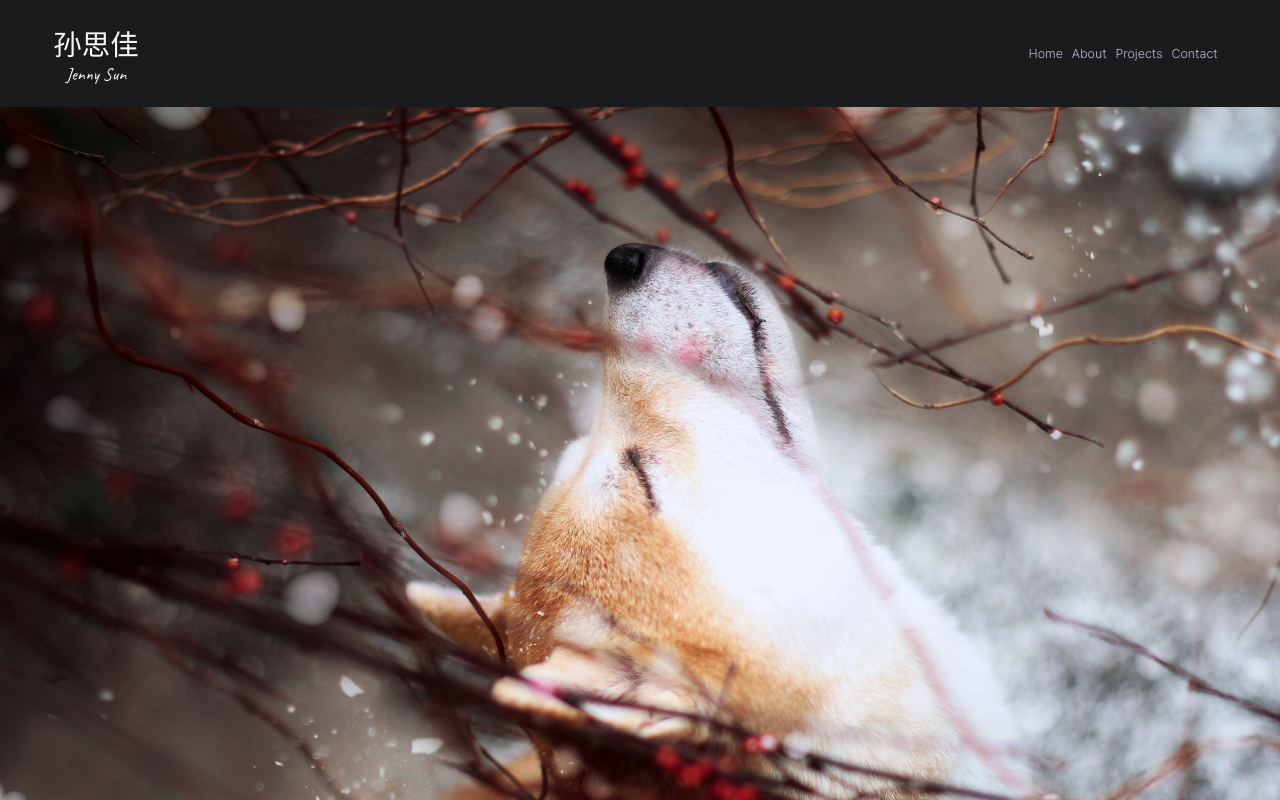
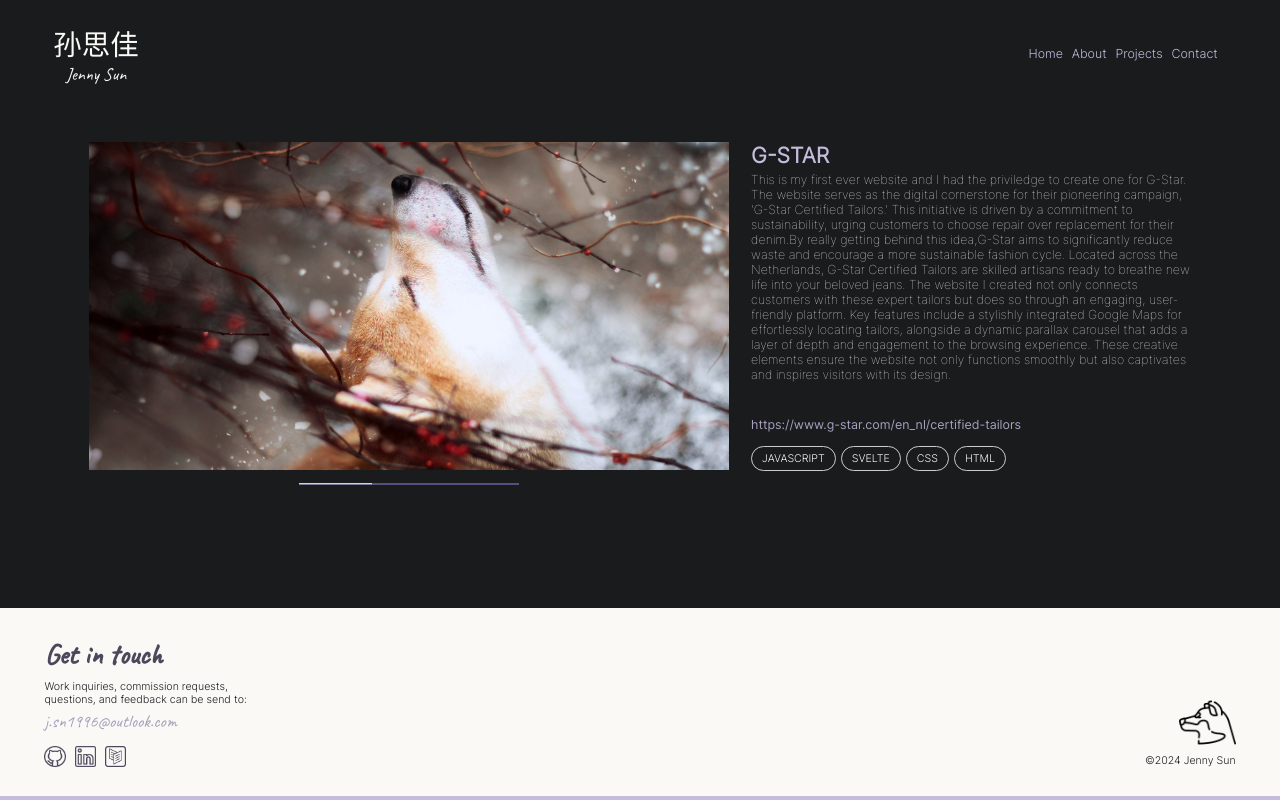
Before and after one commit to xMISSJ/portfolio, a SvelteKit app: page /projects in a window 1280 px wide. Shown: the top 800 px of the page. Built offline with nearby package versions, Linux system fonts and the light colour scheme; a web font is replaced by a local one.

Commit message:
Feat: added one project.

```diff
--- a/src/components/Button.svelte
+++ b/src/components/Button.svelte
@@ -10,7 +10,7 @@
     display: inline-block;
     width: fit-content;
     background-color: transparent;
-    color: var(--color-off-white);
+    color: var(--color-lilac);
     border: 2px solid var(--color-lilac);
     padding: 0.75rem 1rem;
     font-family: "Inter", sans-serif;
--- a/src/components/Carousel/CarouselSlider.svelte
+++ b/src/components/Carousel/CarouselSlider.svelte
@@ -7,6 +7,8 @@
   import Spacer from "../Spacer.svelte";
 
   export let images: { src: string; alt?: string }[];
+  export let width: string = "100%";
+  export let height: string = "100%";
 
   let currentIndex: number = 0;
   let imageWidth: number = 0;
@@ -90,7 +92,7 @@
 
 <!-- svelte-ignore a11y-no-static-element-interactions -->
 {#if images.length != 0}
-  <div class="carousel-container">
+  <div class="carousel-container" style="width: {width}; height: {height};">
     <div
       class="carousel"
       style={isDragging ? "cursor: grabbing;" : "cursor: pointer;"}
@@ -106,13 +108,13 @@
       <div
         bind:this={imageContainer}
         class="carousel-image-container"
-        style="width: calc({images.length} * 100vw);"
+        style="width: calc({images.length} * 100%);"
       >
         {#each images as image, index}
           <div
             bind:clientWidth={imageWidth}
             class="carousel-image"
-            style="left: calc({index} * 100vw);"
+            style="left: calc({index} * 100%);"
           >
             <Image src={image.src} alt={image.alt} objectFit="cover" />
           </div>
@@ -131,24 +133,24 @@
     flex-direction: column;
     align-items: center;
     overflow: hidden;
-    width: 100%;
     position: relative;
   }
 
   .carousel {
     display: inline-flex;
     width: 100%;
+    height: 100%;
     position: relative;
   }
 
   .carousel-image-container {
-    width: 100vw;
-    height: 100vh;
+    width: 100%;
+    height: 100%;
     position: relative;
   }
 
   .carousel-image {
-    width: 100vw;
+    width: 100%;
     height: 100%;
     position: absolute;
   }
--- /dev/null
+++ b/src/components/Tag.svelte
@@ -0,0 +1,18 @@
+<script lang="ts">
+  import Typography from "./Typography.svelte";
+</script>
+
+<div id="tag">
+  <Typography variant="p" type="small-body">
+    <slot />
+  </Typography>
+</div>
+
+<style lang="scss">
+  #tag {
+    display: flex;
+    border: 1px solid #ccc;
+    border-radius: 16px;
+    padding: 5px 10px 5px 10px;
+  }
+</style>
--- a/src/components/Typography.svelte
+++ b/src/components/Typography.svelte
@@ -27,6 +27,10 @@
       fontFamily: '"Inter Light", sans-serif',
       fontSize: "2.4rem",
     },
+    subtitle3: {
+      fontFamily: '"Inter", sans-serif',
+      fontSize: "2.4rem",
+    },
     body: {
       fontFamily: '"Inter Thin", sans-serif',
       fontSize: "1.4rem",
--- /dev/null
+++ b/src/interfaces/ProjectItem.ts
@@ -0,0 +1,5 @@
+interface ProjectItem {
+  name: string;
+  link: string;
+  skills: string[];
+}
--- a/src/routes/about/+page.svelte
+++ b/src/routes/about/+page.svelte
@@ -9,7 +9,7 @@
 
 <section id="about-page">
   <Spacer multiplier={10} />
-  <div id="about-me">
+  <section id="about-me">
     <h1>
       <Typography variant="span" type="subtitle">I'm</Typography>
       <Typography variant="span" type="subtitle2" color="var(--color-lilac)">
@@ -61,7 +61,7 @@
       </Typography>
     </div>
     <Spacer multiplier={16} />
-  </div>
+  </section>
 </section>
 
 <style lang="scss">
--- a/src/routes/projects/+page.svelte
+++ b/src/routes/projects/+page.svelte
@@ -1,11 +1,128 @@
-<script>
+<script lang="ts">
   import CarouselSlider from "../../components/Carousel/CarouselSlider.svelte";
+  import Spacer from "../../components/Spacer.svelte";
+  import Tag from "../../components/Tag.svelte";
+  import Typography from "../../components/Typography.svelte";
+
+  let projects: ProjectItem[] = [
+    {
+      name: "gstar",
+      link: "https://www.g-star.com/en_nl/certified-tailors",
+      skills: ["JavaScript", "Svelte", "CSS", "HTML"],
+    },
+  ];
 </script>
 
+<section id="projects-page">
+  <Spacer multiplier={10} />
+  <section id="project">
+    <div id="carousel-container">
       <CarouselSlider
         images={[
           { src: "/images/shiba-placeholder.jpg", alt: "Placeholder" },
           { src: "/images/shiba-placeholder.jpg", alt: "Placeholder" },
           { src: "/images/shiba-placeholder.jpg", alt: "Placeholder" },
         ]}
+        width="50vw"
+        height="40rem"
       />
+    </div>
+
+    <div id="description">
+      <div id="top">
+        <Typography variant="h1" type="subtitle2" color="var(--color-lilac)"
+          >G-STAR</Typography
+        >
+        <Spacer multiplier={1} />
+
+        <Typography variant="p" type="body">
+          This is my first ever website and I had the priviledge to create one
+          for G-Star. The website serves as the digital cornerstone for their
+          pioneering campaign, 'G-Star Certified Tailors.' This initiative is
+          driven by a commitment to sustainability, urging customers to choose
+          repair over replacement for their denim.By really getting behind this
+          idea,G-Star aims to significantly reduce waste and encourage a more
+          sustainable fashion cycle. Located across the Netherlands, G-Star
+          Certified Tailors are skilled artisans ready to breathe new life into
+          your beloved jeans. The website I created not only connects customers
+          with these expert tailors but does so through an engaging,
+          user-friendly platform. Key features include a stylishly integrated
+          Google Maps for effortlessly locating tailors, alongside a dynamic
+          parallax carousel that adds a layer of depth and engagement to the
+          browsing experience. These creative elements ensure the website not
+          only functions smoothly but also captivates and inspires visitors with
+          its design.
+        </Typography>
+      </div>
+
+      <div id="bottom">
+        {#each projects as project}
+          {#if project.name === "gstar"}
+            <p id="link">
+              {project.link}
+            </p>
+          {/if}
+        {/each}
+        <Spacer />
+        <div id="tag-container">
+          {#each projects as project}
+            {#if project.name === "gstar"}
+              {#each project.skills as skill, index}
+                <div
+                  style="margin-right: {index != project.skills.length - 1
+                    ? '5px'
+                    : 0};"
+                >
+                  <Tag>{skill.toUpperCase()}</Tag>
+                </div>
+              {/each}
+            {/if}{/each}
+        </div>
+      </div>
+    </div>
+  </section>
+</section>
+
+<style lang="scss">
+  #projects-page {
+    display: flex;
+    flex-direction: column;
+    width: 100%;
+    height: fit-content;
+  }
+
+  #project {
+    display: inline-flex;
+
+    padding-left: 10rem;
+    padding-right: 10rem;
+  }
+
+  #carousel-container {
+    flex: 0 0 50vw;
+  }
+
+  #description {
+    display: flex;
+    flex-direction: column;
+    justify-content: space-between;
+    flex-grow: 1;
+    margin-left: 2.5rem;
+    padding-bottom: 3rem;
+  }
+
+  #tag-container {
+    display: flex;
+  }
+
+  #link {
+    font-family: "Inter", sans-serif;
+    font-size: 1.4rem;
+    color: var(--color-slightly-dark-lilac);
+    cursor: pointer;
+
+    &:hover {
+      color: var(--color-dark-lilac);
+    }
+  }
+</style>
```
Lines whose indentation alone changed are shown as unchanged.
